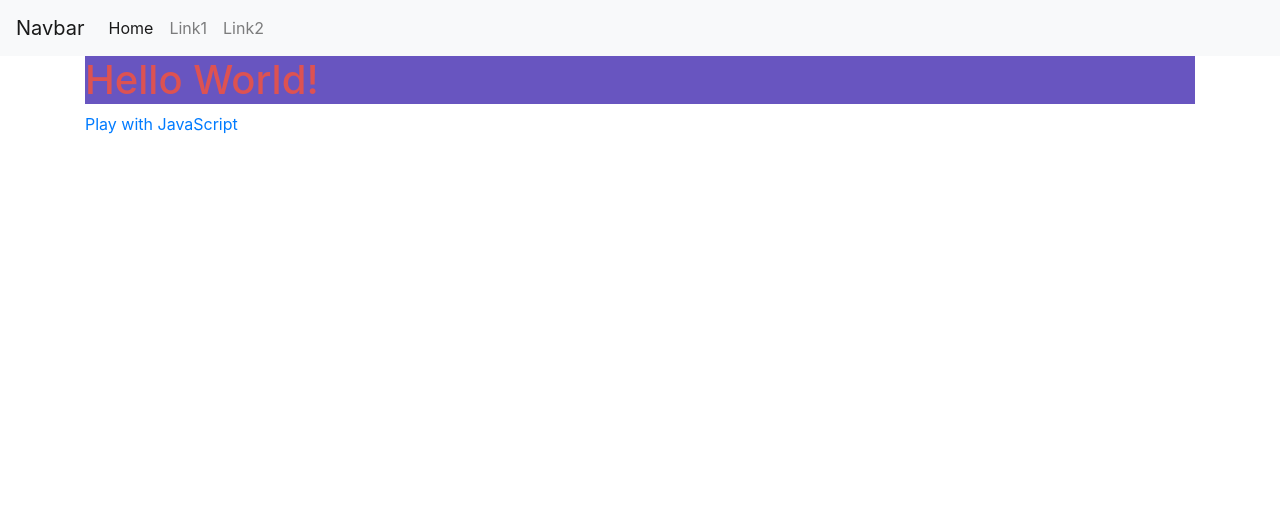
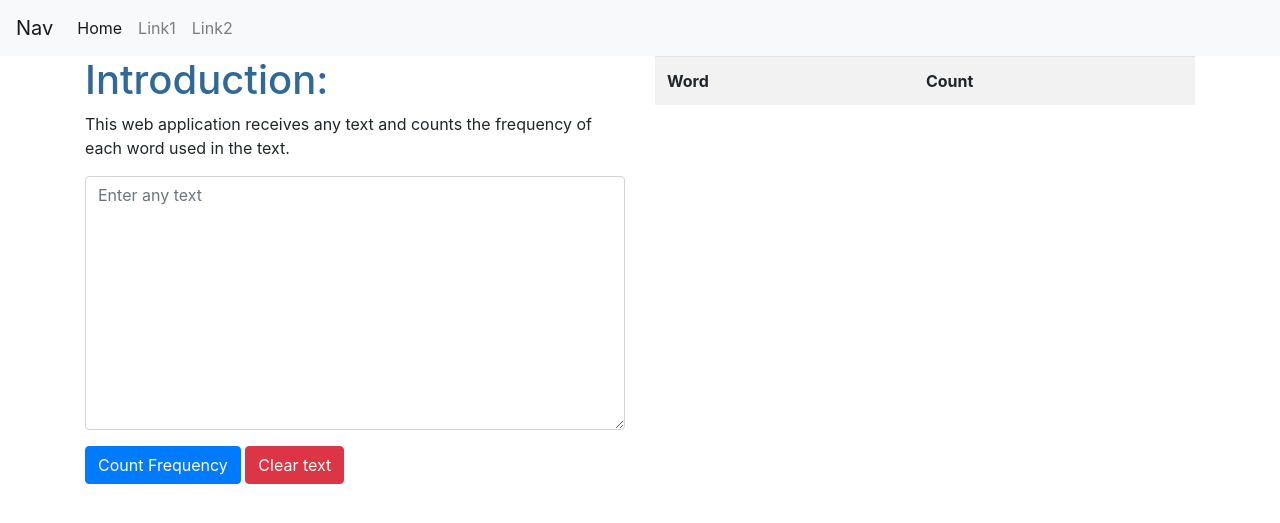
Before and after one commit to alexhyang/FE-portfolio-with-Django-Heroku, a Django app: page / in a window 1280 px wide. Shown: the top 523 px of the page. Run offline with Django 3.2, Linux system fonts and the light colour scheme; lists and menus that the app fills with data are empty; some libraries are stand-ins or nearby versions.

Commit message:
updated page layout

```diff
--- a/vocabulary/static/vocabulary/index.js
+++ b/vocabulary/static/vocabulary/index.js
@@ -0,0 +1,60 @@
+document.addEventListener('DOMContentLoaded', () => {
+
+    const form = document.querySelector('form');
+    const inputText = document.querySelector('#textarea');
+    const count = document.querySelector('#count');
+    const clear = document.querySelector('#clear');
+    const freqTable = document.querySelector('#freq-table');
+
+    count.addEventListener('click', () => {
+        // sentence breakdown
+        let textArr = [];
+        textArr = breakdown(inputText.value);
+
+        // count frequency and display the table
+        textDict = countFreq(textArr);
+        display(textDict, freqTable);
+    })
+
+    clear.addEventListener('click', () => {
+        inputText.value = "";
+    })
+
+    form.addEventListener('submit', (event) => {
+        event.preventDefault();
+        //return false;
+    })
+
+    function breakdown(str) {
+        // str -> arr
+        // extract each word in the long string and store them in an arr
+        return str.trim().split(/[^A-Za-z]+/).filter(str => str !== '');
+    }
+
+    function countFreq(arr) {
+        // arr -> object
+        // calculate the frequency of each word and store in an object
+        let freqObj = {};
+        for (i in arr) {
+            if (arr[i] in freqObj) {
+                freqObj[arr[i]]++;
+            } else {
+                freqObj[arr[i]] = 1;
+            }
+        }
+        return freqObj;
+    }
+
+    function display(obj, tableRef) {
+        // obj, table target -> update table
+        // include frequency information in a string
+        for (i in obj) {
+            let newRow = tableRef.insertRow(-1);
+            let word = newRow.insertCell(0);
+            let count = newRow.insertCell(1);
+            word.innerHTML = i;
+            count.innerHTML = obj[i];
+        }
+    }
+
+});
--- a/vocabulary/static/vocabulary/styles.css
+++ b/vocabulary/static/vocabulary/styles.css
@@ -1,22 +1,3 @@
 h1 {
-    color: rgb(221, 82, 82);
-    background-color: rgb(104, 85, 192);
+    color: #306998;
 }
-
-h3 {
-    color: rgb(173, 38, 173);
-    background-color: powderblue;
-}
-
-h4 {
-    color: rgb(39, 173, 72);
-}
-
-#text_input {
-    width: 400px;
-    height: 200px;
-}
-
-.result {
-    color: blue;
-}
--- a/vocabulary/templates/vocabulary/index.html
+++ b/vocabulary/templates/vocabulary/index.html
@@ -2,13 +2,38 @@
 {% load static %}
 
 {% block body %}
-    <h1>Hello World!</h1>
-    <p><a href="{% url 'play' %}">Play with JavaScript</a></p>
+    <div class="row g-5">
+        <div class="col">
+            <form>
+                <div class="mb-3">
+                    <h1>Introduction:</h1>
+                    <p>This web application receives any text and counts the frequency of each word used in the text.</p>
+                </div>
+                <div class="mb-3">
+                    <textarea id="textarea" class="form-control" rows="10" placeholder="Enter any text"></textarea>
+                </div>
+                <div class="mb-3">
+                    <button id="count" class="btn btn-primary">Count Frequency</button>
+                    <button id="clear" class="btn btn-danger">Clear text</button>
+                </div>
+                <div class="mb-3">
+                    <!-- <button id="save" class="btn btn-primary" type="submit">Save Table</button>
+                    <button id="clear-table" class="btn btn-danger">Clear table</button> -->
+                </div>
+            </form>
+        </div>
+        <div class="col">
+            <table id="freq-table" class="table table-striped">
+                <tr>
+                    <th>Word</th>
+                    <th>Count</th>
+                </tr>
+            </table>
+        </div>
+    </div>
 {% endblock %}
 
 {% block script %}
-    <!-- <script src="https://unpkg.com/react@17/umd/react.development.js"></script>
-    <script src="https://unpkg.com/react-dom@17/umd/react-dom.development.js"></script>
-    <script src="https://unpkg.com/@babel/standalone/babel.min.js"></script> -->
     <script src="{% static 'vocabulary/index.js' %}"></script>
+    <!-- <script src="{% static 'vocabulary/js-playground-jQuery.js' %}"></script> -->
 {% endblock %}
--- a/vocabulary/templates/vocabulary/layout.html
+++ b/vocabulary/templates/vocabulary/layout.html
@@ -11,7 +11,7 @@
     </head>
     <body>
         <nav class="navbar navbar-expand-lg navbar-light bg-light">
-            <a class="navbar-brand" href="#">Navbar</a>
+            <a class="navbar-brand" href="{% url 'index' %}">Nav</a>
             <button class="navbar-toggler" type="button" data-toggle="collapse" data-target="#navbarNav" aria-controls="navbarNav" aria-expanded="false" aria-label="Toggle navigation">
               <span class="navbar-toggler-icon"></span>
             </button>
--- a/vocabulary/urls.py
+++ b/vocabulary/urls.py
@@ -3,6 +3,5 @@ from django.urls import path
 from . import views
 
 urlpatterns = [
-    path("", views.index, name="index"),
-    path("play", views.play, name="play")
+    path("", views.index, name="index")
 ]
--- a/vocabulary/views.py
+++ b/vocabulary/views.py
@@ -3,6 +3,3 @@ from django.shortcuts import render
 # Create your views here.
 def index(request):
     return render(request, "vocabulary/index.html")
-
-def play(request):
-    return render(request, "vocabulary/js-playground.html")
```
Also changed, not shown: vocabulary/static/vocabulary/js-playground.js (deleted, +0 -57 lines), vocabulary/templates/vocabulary/js-playground.html (deleted, +0 -39 lines), vocabulary/static/vocabulary/js-playground-jQuery.js (added). Lines whose indentation alone changed are shown as unchanged.
